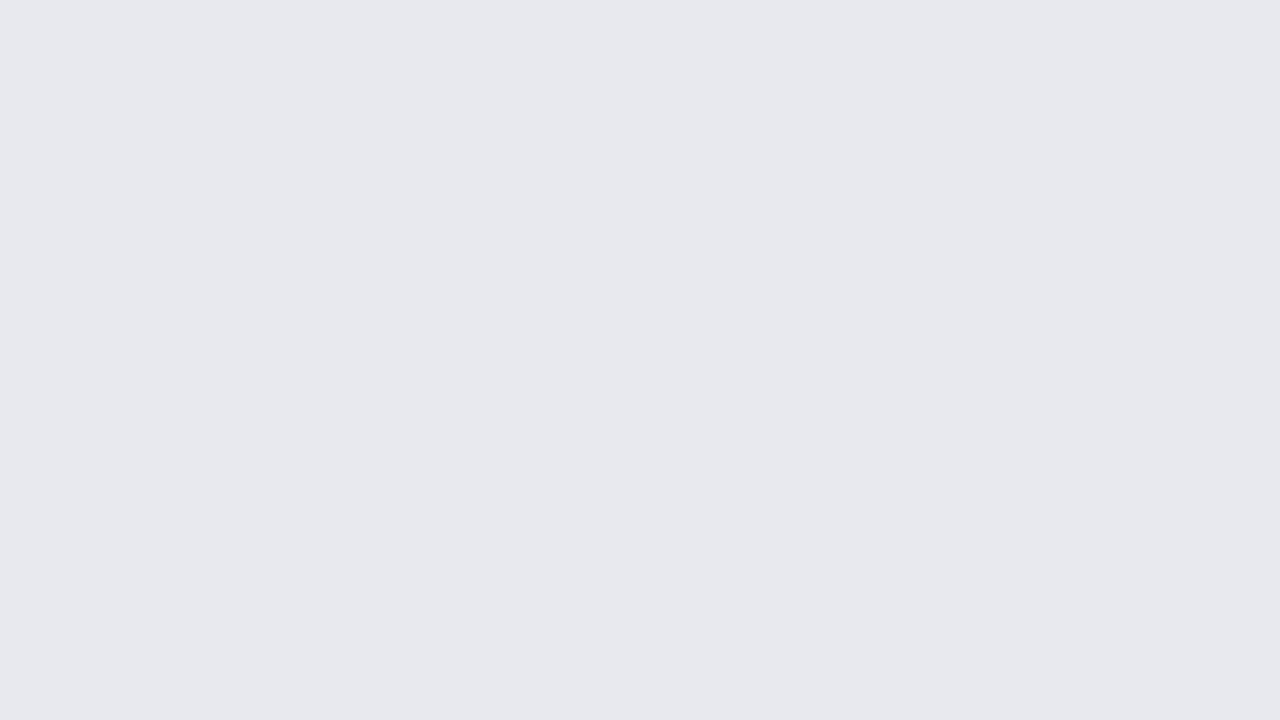
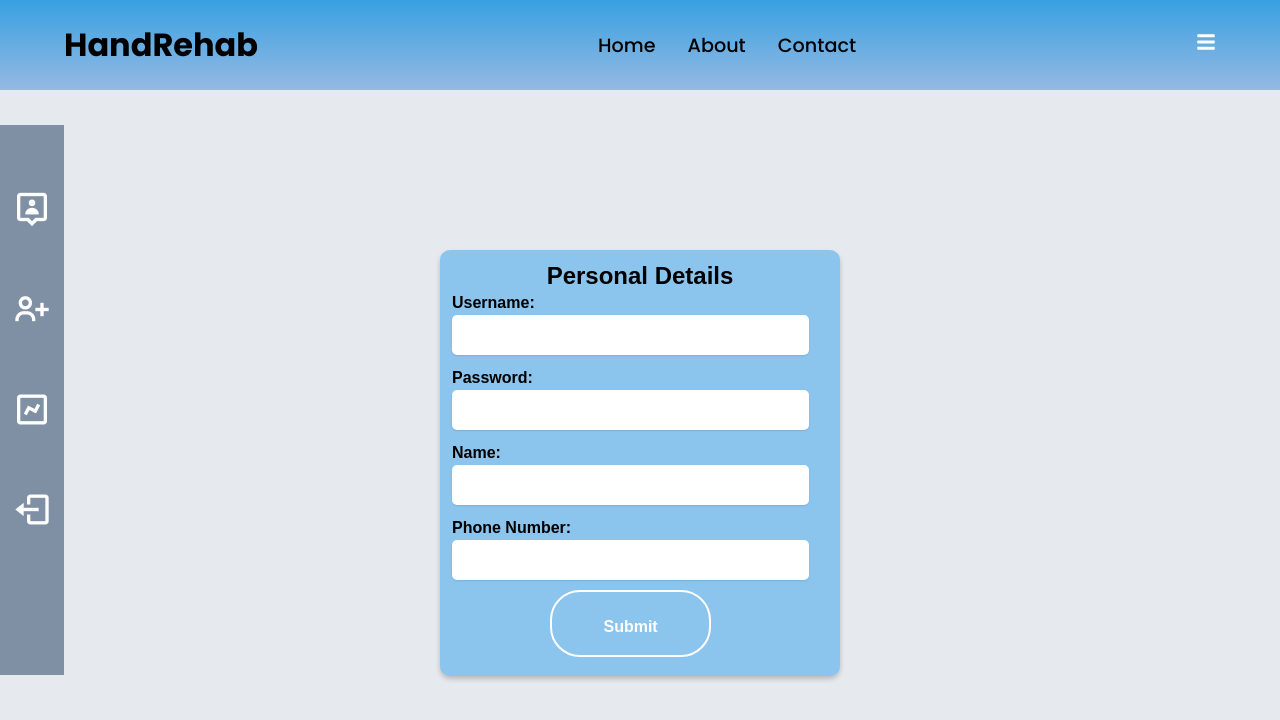
Before and after one commit to HandRehab/handrehab_frontend, a React (Create React App) app: page /Userform in a window 1280 px wide. Before the commit this address had no page. Shown: the top 720 px of the page. Built offline with nearby package versions, Linux system fonts and the light colour scheme.

Commit message:
Userform done

```diff
--- a/src/App.js
+++ b/src/App.js
@@ -9,6 +9,8 @@ import Navbar from './components/NavBar/NavBar';
 import Contact from './components/Contact/Contact';
 import Assessment from './routes/Assessment';
 import Rehabilitation from './routes/Rehabilitation'
+import AdminLoginPage from './components/Admin/AdminLoginPage/AdminLoginPage';
+import Userform from './components/Admin/NewUserform/Userform';
 
 /*
 import BackButton from './components/back_button';
@@ -21,12 +23,13 @@ function App() {
     <Routes>
     {/* Login Route <BackButton></BackButton>  */}
     <Route path="/Login" element={<Login/>}/>
-    <Route path="/Home" element={<Home/>}/>
+    <Route path="/" element={<Home/>}/>
 
     <Route path="/About" element={<About/>}/>
     <Route path="/Contact" element={<Contact/>}/>
     <Route path="/Assessment" element={<Assessment/>}/>
     <Route path="/Rehabilitation" element={<Rehabilitation/>}/>
+    <Route path="/Userform" element={<Userform/>}/>
     </Routes>
     </>
 
--- /dev/null
+++ b/src/components/Admin/NewUserform/Userform.css
@@ -0,0 +1,98 @@
+.formContainer {
+    max-width: 400px;
+    margin: 0 auto;
+    padding: 12px;
+    border-radius: 10px;
+    background-color:#8bc4ec;
+    box-shadow: 0 3px 5px rgba(0, 0, 0, 0.2);
+    margin-top: 20vh;
+  }
+
+  .formContainer h3 {
+    margin-bottom: 20px;
+    text-align: center;
+    font-size: 50px;
+    color: #a5a2a2;
+  }
+
+  .formContainer form {
+    display: grid;
+    gap: 10px;
+    width: 95%;
+  }
+
+  .formContainer label {
+    font-weight: bold;
+    color: #010000;
+    font-weight: bolder
+  }
+
+  .formContainer input[type="text"],
+  .formContainer input[type="tel"],
+  .formContainer input[type="number"],
+  .formContainer input[type="password"] {
+    width: 100%;
+    padding: 10px;
+    border: none;
+    border-radius: 5px;
+    background-color: #ffffff;
+    box-shadow: 0 1px 2px rgba(0, 0, 0, 0.1);
+  }
+
+  .formContainer input[type="text"]:focus,
+  .formContainer input[type="tel"]:focus,
+  .formContainer input[type="number"]:focus,
+  .formContainer input[type="password"]:focus {
+    outline: none;
+
+  }
+
+  .formContainer button[type="submit"] {
+    padding: 10px 20px;
+    font-size: 16px;
+    font-weight: bold;
+    color: #ffffff; /* Text color */
+    background-color: transparent; /* Transparent background */
+    border: 2px solid #ffffff; /* White border */
+    border-radius: 30px; /* Increased border radius for circular shape */
+    cursor: pointer;
+    box-shadow: none; /* Remove box shadow */
+    margin: 0 auto; /* Center the button horizontally */
+    display: block;
+    width: 45%; /* Ensure the button takes up the full width */
+    height: 90%;
+  }
+
+  .formContainer button[type="submit"]:hover {
+    background-color: #ffffff; /* Background color on hover */
+    color: #8bc4ec; /* Text color on hover */
+  }
+
+  @media screen and (max-width: 500px) {
+    .formContainer {
+      max-width: 100%;
+      box-shadow: none;
+    }
+  }
+  .back{
+    min-height: 100vh;
+    background-repeat: no-repeat;
+    background-size:110% 210vh;
+    position: relative;
+
+  }
+
+
+  .formContainer .formbutton {
+    font-family: 'Raleway', sans-serif;
+    text-align: center; /* Center the content horizontally */
+  }
+  .PersonalDetails{
+    text-align: center;
+     font-family: 'Raleway', sans-serif;
+
+  }
+  .aaa{
+      font-family: 'Raleway', sans-serif;
+
+  }
--- /dev/null
+++ b/src/components/Admin/NewUserform/Userform.jsx
@@ -0,0 +1,75 @@
+import React from 'react'
+import './Userform.css'
+import Navbar from '../../NavBar/NavBar';
+import SideBar from '../../Home/SideBar/SideBarAdmin';
+
+function Userform() {
+    return (
+       <div>
+        <Navbar/>
+        <SideBar/>
+        <div className="back">
+          <div className="formContainer">
+            <h2 className="PersonalDetails">Personal Details</h2>
+            <form >
+              <div>
+                <label className="aaa" htmlFor="username">
+                  Username:
+                </label>
+                <input
+                  type="text"
+                  id="username"
+                  name="Username"
+
+                />
+              </div>
+              <div>
+                <label className="aaa" htmlFor="password">
+                  Password:
+                </label>
+                <input
+                  type="password"
+                  id="password"
+                  name="Password"
+
+                />
+              </div>
+              <div>
+                <label className="aaa" htmlFor="name">
+                  Name:
+                </label>
+                <input
+                  type="text"
+                  id="name"
+                  name="Name"
+
+                />
+              </div>
+              <div>
+                <label className="aaa" htmlFor="phoneNumber">
+                  Phone Number:
+                </label>
+                <input
+                  type="tel"
+                  id="phoneNumber"
+                  name="Phone_Number"
+
+                />
+              </div>
+
+
+              <div className="formbutton">
+                <button className="aaa" type="submit">
+                  Submit
+                </button>
+              </div>
+            </form>
+          </div>
+
+        </div>
+       </div>
+
+      );
+    }
+
+    export default Userform;
--- a/src/components/Home/SideBar/SideBarAdmin.js
+++ b/src/components/Home/SideBar/SideBarAdmin.js
@@ -20,7 +20,7 @@ const SideBar = () => {
         </li>
         <li>
           <div className="iocn-link">
-            <a href="#"><i class='bx bx-user-plus'></i></a>
+            <a href="/Userform"><i class='bx bx-user-plus'></i></a>
           </div>
           <ul className="sub-menu">
             <li><a className="link_name" href="#">Add User</a></li>
@@ -29,11 +29,11 @@ const SideBar = () => {
 
         <li>
           <a href="/GiveFeedback">
-            <i class='bx bx-message'></i>
+            <i class='bx bx-chart'></i>
             <span className="link_name">Give Feedback</span>
           </a>
           <ul className="sub-menu blank">
-            <li><a className="link_name" href="/GiveFeedback">Give Feedback</a></li>
+            <li><a className="link_name" href="/GiveFeedback">Patient Analysis</a></li>
           </ul>
         </li>
 
```
